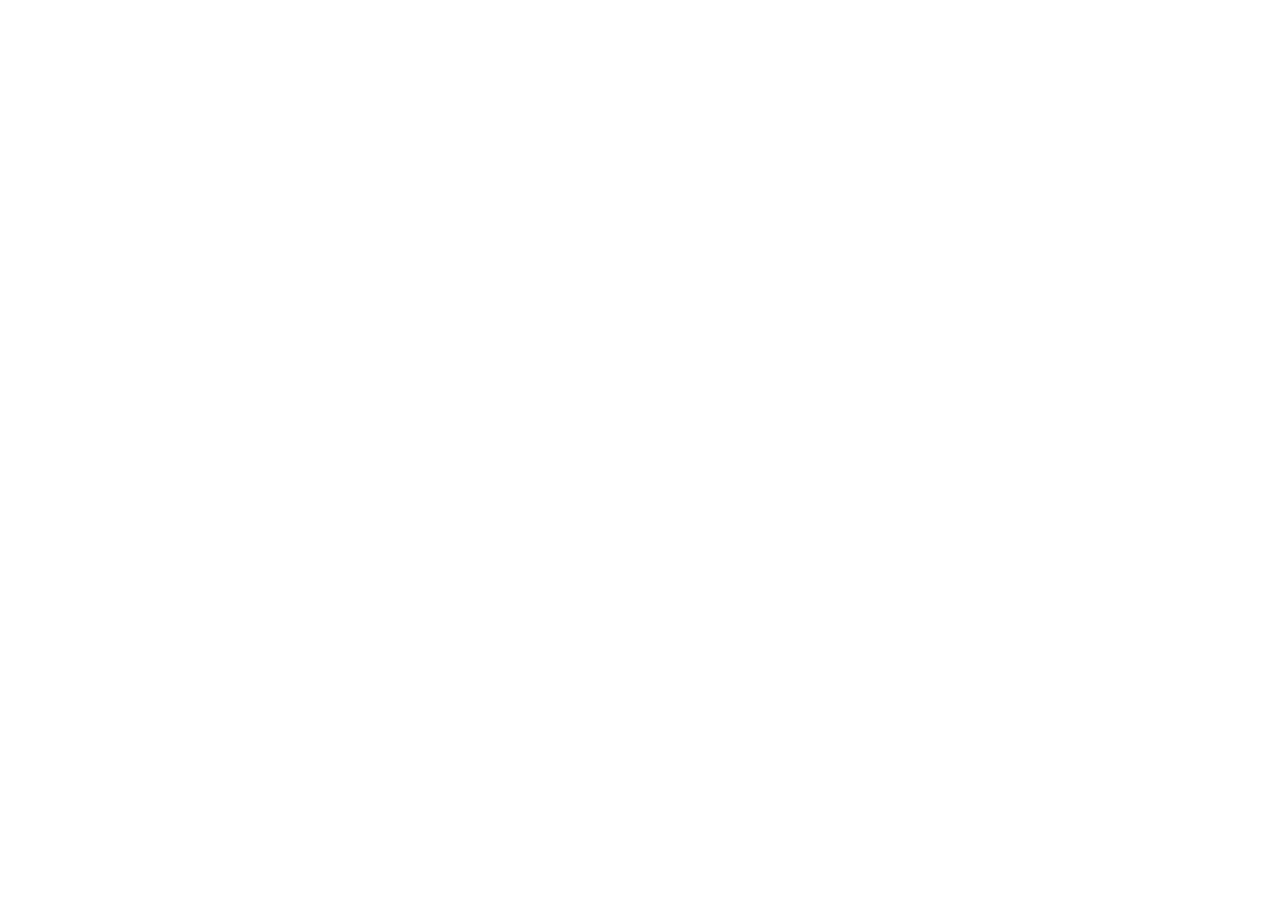
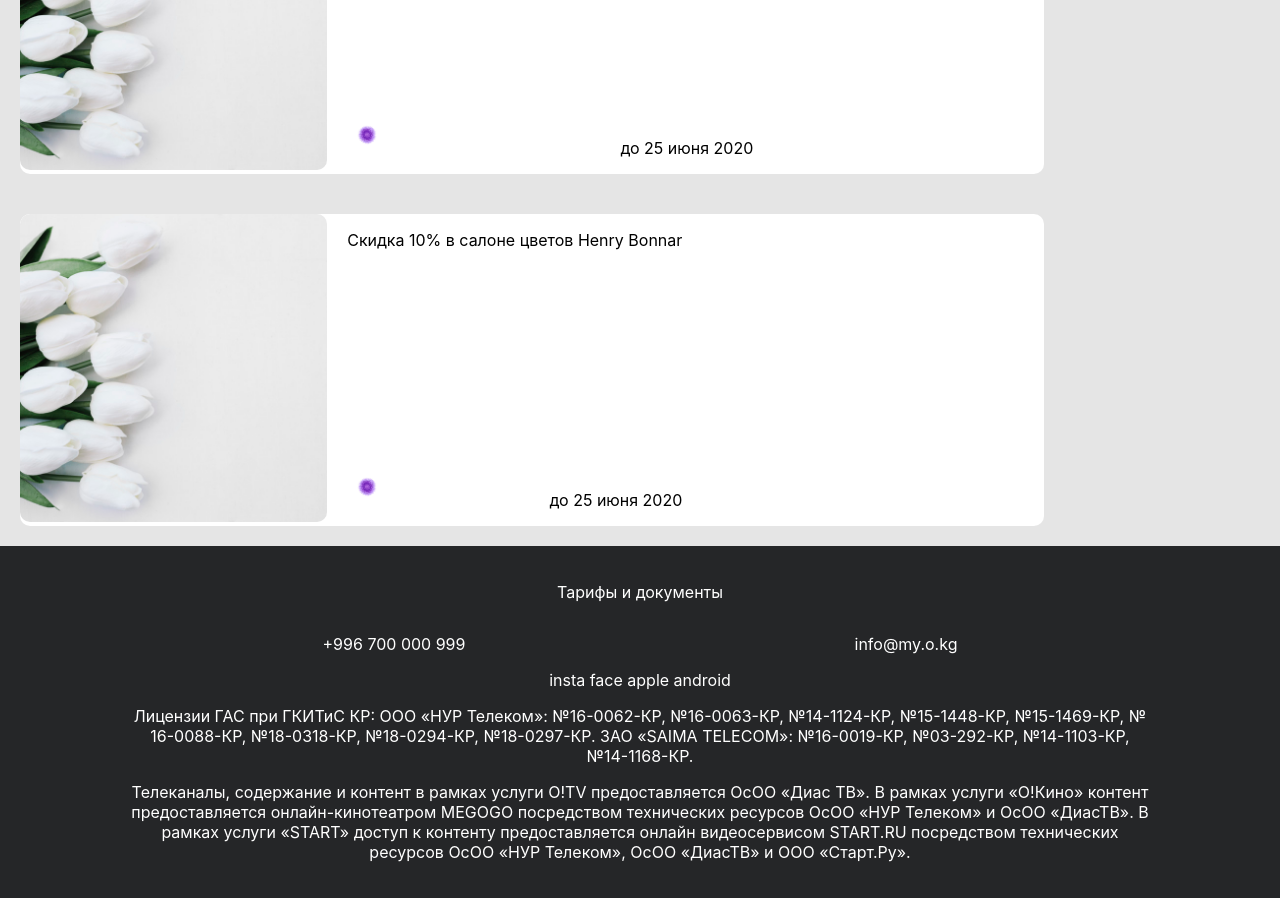
Before and after one commit to ErlanArtykbaev/O-Mobile, a React (Create React App) app: page /news in a window 1280 px wide. Shown: the part 640-1538 px from the top of the page. Before the commit the page ends 800 px from the top, so only its background shows below. Built offline with nearby package versions, Linux system fonts and the light colour scheme.

Commit message:
News page is ready but only with a little bit css

```diff
--- a/src/Components/Footer.js
+++ b/src/Components/Footer.js
@@ -5,7 +5,35 @@
 function Footer (){
   return(
     <footer>
-      footer
+      <div className="footer-cont">
+        <div><p>Тарифы и документы</p></div>
+        <div className="footer-number">
+          <p>+996 700 000 999</p>
+          <p>info@my.o.kg</p>
+        </div>
+        <div>insta face apple android</div>
+        <div>
+          <p>
+            Лицензии ГАС при ГКИТиС КР:
+            ООО «НУР Телеком»: №16-0062-КР, №16-0063-КР, №14-1124-КР,
+            №15-1448-КР, №15-1469-КР, № 16-0088-КР, №18-0318-КР, №18-0294-КР,
+            №18-0297-КР.
+            ЗАО «SAIMA TELECOM»: №16-0019-КР, №03-292-КР,
+            №14-1103-КР, №14-1168-КР.
+          </p>
+          <p>
+            Телеканалы, содержание и контент в рамках услуги O!TV
+            предоставляется ОсОО «Диас ТВ». В рамках услуги «O!Кино» контент
+            предоставляется онлайн-кинотеатром MEGOGO посредством технических
+            ресурсов ОсОО «НУР Телеком» и ОсОО «ДиасТВ». В рамках услуги «START»
+            доступ к контенту предоставляется онлайн видеосервисом START.RU
+            посредством технических ресурсов ОсОО «НУР Телеком», ОсОО «ДиасТВ» и
+            ООО «Старт.Ру».
+          </p>
+
+        </div>
+      </div>
+
     </footer>
   )
 }
--- a/src/Components/Home.js
+++ b/src/Components/Home.js
@@ -99,10 +99,7 @@
             />
           </div>
 
-
-
         </div>
-
 
         <div className="Home-news">
           <span className="Home-news-title">Новости и акции</span>
@@ -123,7 +120,10 @@
               to="/news"
             />
           </div>
-          <NavLink className="Home-news-last-link" to="/news" style={{textDecoration: 'none'}}>Все новости</NavLink>
+          <div className="Home-news-last">
+            <NavLink className="Home-news-last-link" to="/news" style={{textDecoration: 'none'}}>Все новости</NavLink>
+          </div>
+
         </div>
       </main>
       <Footer />
--- a/src/Components/HomeComp/HomeCompItem.js
+++ b/src/Components/HomeComp/HomeCompItem.js
@@ -22,7 +22,16 @@
           <p>{props.textFive}</p>
         </div>
         <div className={props.lowLink}>
-          <NavLink style={{textDecoration: 'none', color: 'white'}} to={props.titleToThis}>{props.linkButton}</NavLink>
+          <NavLink
+            style={{
+              textDecoration: 'none',
+              color: '#FF009E'
+            }}
+            to={
+              props.titleToThis
+            }>
+              {props.linkButton}
+          </NavLink>
         </div>
 
       </div>
--- a/src/Components/News.js
+++ b/src/Components/News.js
@@ -1,11 +1,43 @@
 import React from 'react'
+
 import NavBar from './NavBar'
+import Footer from './Footer'
+
+import '../css/News.css'
+
+import flower1 from '../img/flower1.jpg'
+import flower2 from '../img/flower2.jpg'
+import NewsCompItem from './NewsComp/NewsCompItem'
 
 function News(){
   return(
     <>
       <NavBar />
-      <h1>News</h1>
+      <div className="News-main">
+        <div>
+          <p>Новости и акции</p>
+        </div>
+        <NewsCompItem
+          img={flower1}
+          title="Скидка 10% в салоне цветов Henry Bonnar"
+          icon={flower2}
+          date="до 25 июня 2020"
+        />
+        <NewsCompItem
+          img={flower1}
+          title="-5% в сети магазинов правильного питания Six Box"
+          icon={flower2}
+          date="до 25 июня 2020"
+        />
+        <NewsCompItem
+          img={flower1}
+          title="Скидка 10% в салоне цветов Henry Bonnar"
+          icon={flower2}
+          date="до 25 июня 2020"
+        />
+      </div>
+
+      <Footer />
     </>
   )
 }
--- /dev/null
+++ b/src/Components/NewsComp/NewsCompItem.js
@@ -0,0 +1,31 @@
+import React from 'react'
+
+
+function NewsCompItem(props){
+  return(
+    <div className="News-comp-item">
+
+      <div className="News-item-box-img">
+        <img className="News-item-img" alt="" src={props.img}></img>
+      </div>
+
+      <div className="News-item-box-text">
+        <div className="News-item-div-title">
+          <p className="News-item-title">{props.title}</p>
+        </div>
+
+        <div className="News-item-box-second">
+          <div className="News-item-box-icon">
+            <img className="News-item-icon" alt="" src={props.icon}></img>
+          </div>
+          <div className="News-item-box-date">
+            <p className="News-item-date">{props.date}</p>
+          </div>
+        </div>
+      </div>
+
+    </div>
+  )
+}
+
+export default NewsCompItem
--- a/src/css/Footer.css
+++ b/src/css/Footer.css
@@ -1,4 +1,18 @@
 footer{
   width: 100%;
-  background-color: rgb(46, 46, 46);
+  background-color: #252628;
+  color: #fff;
+  text-align: center;
+  padding: 20px 0;
+  display: flex;
+  justify-content: center;
 }
+
+.footer-number{
+  display: flex;
+  justify-content: space-around;
+}
+
+.footer-cont{
+  width: 80%;
+}
--- a/src/css/Home.css
+++ b/src/css/Home.css
@@ -1,8 +1,7 @@
 /********************** slider home *****************/
-
 main{
   padding: 0 130px ;
-  background-color: #f7f8f8;
+  background-color: #E5E5E5;
 }
 
 .Home-slider{
@@ -16,7 +15,7 @@
 .slide-navigation{
   display: flex;
   position: relative;
-  bottom: 26px;
+  bottom: 30px;
   left: 40%;
 }
 
@@ -115,9 +114,16 @@
   width: 100px;
   height: 28px;
   text-align: center;
-  background-color: #FF009E;
+  background-color:white;
   border-radius: 4px;
+  border: 2px solid  #FF009E;
 }
+
+.Home-comp-low-link:hover{
+  background-color:  #ff4dbb;
+  color: white;
+}
+
 
 /*******************News flex *****************/
 
@@ -149,6 +155,7 @@
   border-radius: 10px;
   transition: 0.3s;
   background-color: #fff;
+  text-align: center;
 }
 
 .Home-news-item:hover{
@@ -168,12 +175,15 @@
   width: 100%;
 }
 
+.Home-news-last{
+  display: grid;
+}
+
 .Home-news-last-link{
-  position: relative;
   width: fit-content;
   padding:  20px ;
   margin: 10px ;
-  left: 45%;
+  justify-self: center;
   background-color: #FF009E;
   color: #fff;
   border-radius: 10px;
--- /dev/null
+++ b/src/css/News.css
@@ -0,0 +1,56 @@
+.News-main{
+
+  background-color: #E5E5E5;
+  display: flex;
+  flex-direction: column;
+  justify-content: center;
+}
+
+.News-comp-item{
+  width: 80%;
+  display: flex;
+  border-radius: 10px;
+  background-color: white;
+  overflow: hidden;
+  margin: 20px;
+}
+
+.News-item-box-img{
+  width: 30%;
+}
+
+.News-item-img{
+  width: 100%;
+  border-radius: 10px;
+}
+
+/******************* text side ********/
+.News-item-box-text{
+  display: flex;
+  flex-direction: column;
+  margin-left: 20px;
+}
+
+.News-item-box-text{
+  display: flex;
+  flex-direction: column;
+  justify-content: space-between;
+}
+
+.News-item-box-second{
+  display: flex;
+  justify-content: space-between;
+}
+
+.News-item-box-icon{
+  width: 40px;
+}
+
+.News-item-icon{
+  width: 100%;
+  border-radius: 20px;
+}
+
+.News-item-div-title{
+  text-align: center;
+}
```
Also changed, not shown: src/img/flower2.jpg (added).
